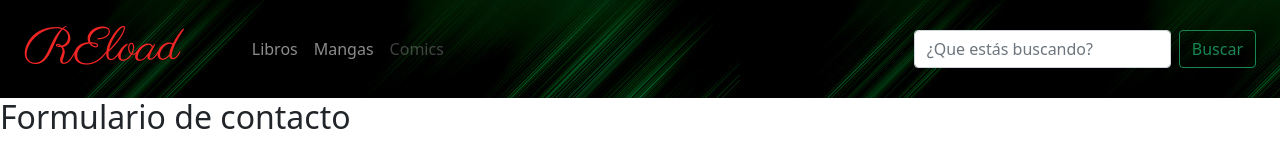
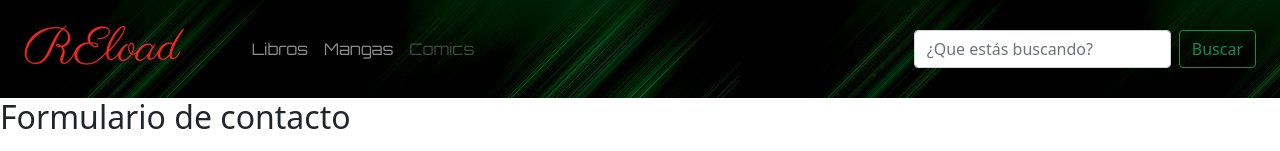
Before and after one commit to EstebanALucero/PF-LuceroEsteban, a plain HTML site: page pages/contacto.html in a window 1280 px wide. Shown: the top 151 px of the page. Drawn offline with nearby package versions, Linux system fonts and the light colour scheme.

Commit message:
Se cambio la letra del nav

```diff
--- a/css/estilos.css
+++ b/css/estilos.css
@@ -8,12 +8,17 @@ header {
     height: 18%;
     background-image: url(../assets/images/Background/background.jpg);
 }
+
 .letra-mio {
     text-decoration: none !important;
     color: #F02624 !important;
     font-family: Parisienne;
     font-size: 3rem;
     margin-right: 4rem;
+}
+
+.letra-dos {
+    font-family: Orbitron;
 }
 
 /* Index */
--- a/pages/contacto.html
+++ b/pages/contacto.html
@@ -25,13 +25,13 @@
                 <div class="collapse navbar-collapse" id="navbarTogglerDemo02">
                     <ul class="navbar-nav me-auto mb-2 mb-lg-0">
                         <li class="nav-item">
-                            <a class="nav-link" href="./page_1.html">Libros</a>
+                            <a class="nav-link letra-dos" href="./page_1.html">Libros</a>
                         </li>
                         <li class="nav-item">
-                            <a class="nav-link" href="./page_2.html">Mangas</a>
+                            <a class="nav-link letra-dos" href="./page_2.html">Mangas</a>
                         </li>
                         <li class="nav-item">
-                            <a class="nav-link disabled">Comics</a>
+                            <a class="nav-link disabled letra-dos">Comics</a>
                         </li>
                     </ul>
                     <form class="d-flex">
```
